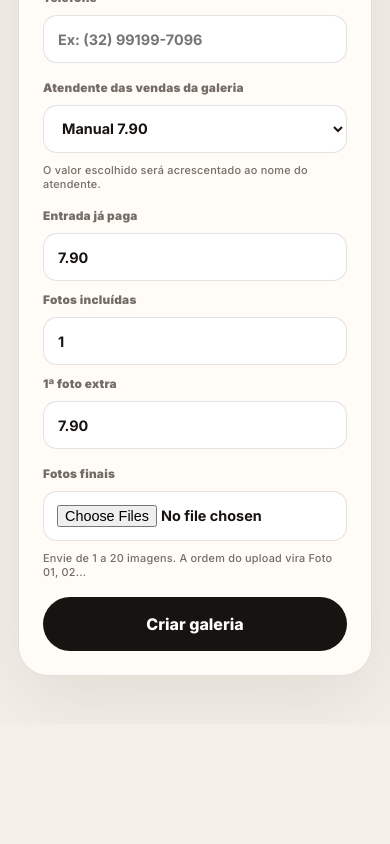
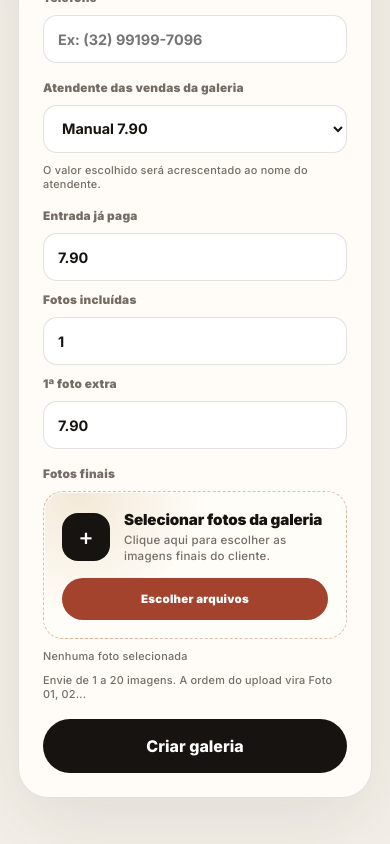
Before and after one commit to moreirahype/home-studio-gallery, a Next.js app: page /manual in a window 390 px wide. Shown: the part 440-1284 px from the top of the page. Before the commit the page ends 1164 px from the top, so only its background shows below. Built offline with nearby package versions, Linux system fonts and the light colour scheme; a web font is replaced by a local one.

Commit message:
style: improve manual gallery upload input

```diff
--- a/app/globals.css
+++ b/app/globals.css
@@ -1402,15 +1402,100 @@ p {
   font-weight: 650;
 }
 
-.manual-form input[type="file"] {
-  height: auto;
-  padding: 13px;
-}
-
 .manual-form small {
   color: var(--muted);
   font-size: 0.68rem;
   font-weight: 500;
+}
+
+.manual-upload-label {
+  cursor: pointer;
+}
+
+.manual-file-input {
+  position: fixed;
+  width: 1px;
+  height: 1px;
+  opacity: 0;
+  pointer-events: none;
+}
+
+.manual-upload-box {
+  display: grid;
+  grid-template-columns: auto minmax(0, 1fr) auto;
+  align-items: center;
+  gap: 14px;
+  min-height: 96px;
+  padding: 18px;
+  border: 1px dashed rgb(163 67 46 / 34%);
+  border-radius: 20px;
+  background:
+    radial-gradient(circle at 12% 0, rgb(189 139 70 / 18%), transparent 42%),
+    rgb(255 253 248 / 84%);
+  box-shadow: inset 0 0 0 1px rgb(255 255 255 / 72%);
+  color: var(--ink);
+  transition:
+    border-color 0.16s ease,
+    background 0.16s ease,
+    transform 0.16s ease,
+    box-shadow 0.16s ease;
+}
+
+.manual-upload-label:hover .manual-upload-box,
+.manual-upload-label:focus-within .manual-upload-box {
+  border-color: var(--accent);
+  background:
+    radial-gradient(circle at 12% 0, rgb(189 139 70 / 24%), transparent 42%),
+    white;
+  box-shadow:
+    inset 0 0 0 1px rgb(255 255 255 / 80%),
+    0 14px 34px rgb(54 39 29 / 8%);
+  transform: translateY(-1px);
+}
+
+.manual-upload-icon {
+  display: grid;
+  width: 48px;
+  height: 48px;
+  place-items: center;
+  border-radius: 16px;
+  background: var(--ink);
+  color: white;
+  font-size: 1.45rem;
+  font-weight: 500;
+  line-height: 1;
+}
+
+.manual-upload-copy {
+  display: grid;
+  gap: 4px;
+  min-width: 0;
+}
+
+.manual-upload-copy strong {
+  color: var(--ink);
+  font-size: 0.95rem;
+  font-weight: 900;
+  letter-spacing: -0.01em;
+}
+
+.manual-upload-copy small {
+  font-size: 0.72rem;
+  line-height: 1.35;
+}
+
+.manual-upload-cta {
+  display: inline-flex;
+  min-height: 42px;
+  align-items: center;
+  justify-content: center;
+  padding: 0 15px;
+  border-radius: 999px;
+  background: var(--accent);
+  color: white;
+  font-size: 0.72rem;
+  font-weight: 900;
+  white-space: nowrap;
 }
 
 .manual-grid {
@@ -1961,6 +2046,15 @@ p {
     grid-template-columns: 1fr;
   }
 
+  .manual-upload-box {
+    grid-template-columns: auto minmax(0, 1fr);
+  }
+
+  .manual-upload-cta {
+    grid-column: 1 / -1;
+    width: 100%;
+  }
+
   .install-card {
     grid-template-columns: 40px minmax(0, 1fr);
     padding: 13px;
--- a/components/manual-gallery-form.tsx
+++ b/components/manual-gallery-form.tsx
@@ -45,6 +45,9 @@ async function optimizeManualPhoto(file: File, targetBytes: number) {
 
 export function ManualGalleryForm() {
   const [firstExtraAmount, setFirstExtraAmount] = useState("7.90");
+  const [selectedPhotosLabel, setSelectedPhotosLabel] = useState(
+    "Nenhuma foto selecionada",
+  );
   const [loading, setLoading] = useState(false);
   const [loadingLabel, setLoadingLabel] = useState("Criando galeria...");
   const [error, setError] = useState("");
@@ -63,6 +66,11 @@ export function ManualGalleryForm() {
       const files = formData
         .getAll("photos")
         .filter((entry): entry is File => entry instanceof File && entry.size > 0);
+
+      if (!files.length) {
+        throw new Error("Selecione pelo menos uma foto para criar a galeria.");
+      }
+
       const targetBytes = Math.min(
         800 * 1024,
         Math.floor(MAX_MANUAL_UPLOAD_BYTES / Math.max(1, files.length)),
@@ -102,6 +110,7 @@ export function ManualGalleryForm() {
 
       setGalleryUrl(result.galleryUrl);
       form.reset();
+      setSelectedPhotosLabel("Nenhuma foto selecionada");
     } catch (caught) {
       setError(
         caught instanceof Error
@@ -116,6 +125,27 @@ export function ManualGalleryForm() {
   async function copyGalleryUrl() {
     if (!galleryUrl) return;
     await navigator.clipboard.writeText(galleryUrl);
+  }
+
+  function updateSelectedPhotosLabel(files: FileList | null) {
+    const selectedFiles = Array.from(files ?? []);
+    if (!selectedFiles.length) {
+      setSelectedPhotosLabel("Nenhuma foto selecionada");
+      return;
+    }
+
+    const previewNames = selectedFiles
+      .slice(0, 3)
+      .map((file) => file.name)
+      .join(", ");
+    const remainingCount = selectedFiles.length - 3;
+    setSelectedPhotosLabel(
+      remainingCount > 0
+        ? `${selectedFiles.length} fotos selecionadas: ${previewNames} +${remainingCount}`
+        : `${selectedFiles.length} foto${
+            selectedFiles.length > 1 ? "s" : ""
+          } selecionada${selectedFiles.length > 1 ? "s" : ""}: ${previewNames}`,
+    );
   }
 
   return (
@@ -202,16 +232,32 @@ export function ManualGalleryForm() {
             </label>
           </div>
 
-          <label>
-            Fotos finais
+          <label className="manual-upload-label">
+            <span>Fotos finais</span>
             <input
               accept="image/*"
+              className="manual-file-input"
               multiple
               name="photos"
-              required
+              onChange={(event) =>
+                updateSelectedPhotosLabel(event.currentTarget.files)
+              }
               type="file"
             />
-            <small>Envie de 1 a 20 imagens. A ordem do upload vira Foto 01, 02...</small>
+            <span className="manual-upload-box">
+              <span className="manual-upload-icon">+</span>
+              <span className="manual-upload-copy">
+                <strong>Selecionar fotos da galeria</strong>
+                <small>
+                  Clique aqui para escolher as imagens finais do cliente.
+                </small>
+              </span>
+              <span className="manual-upload-cta">Escolher arquivos</span>
+            </span>
+            <small>{selectedPhotosLabel}</small>
+            <small>
+              Envie de 1 a 20 imagens. A ordem do upload vira Foto 01, 02...
+            </small>
           </label>
 
           {error && <p className="form-error">{error}</p>}
```
